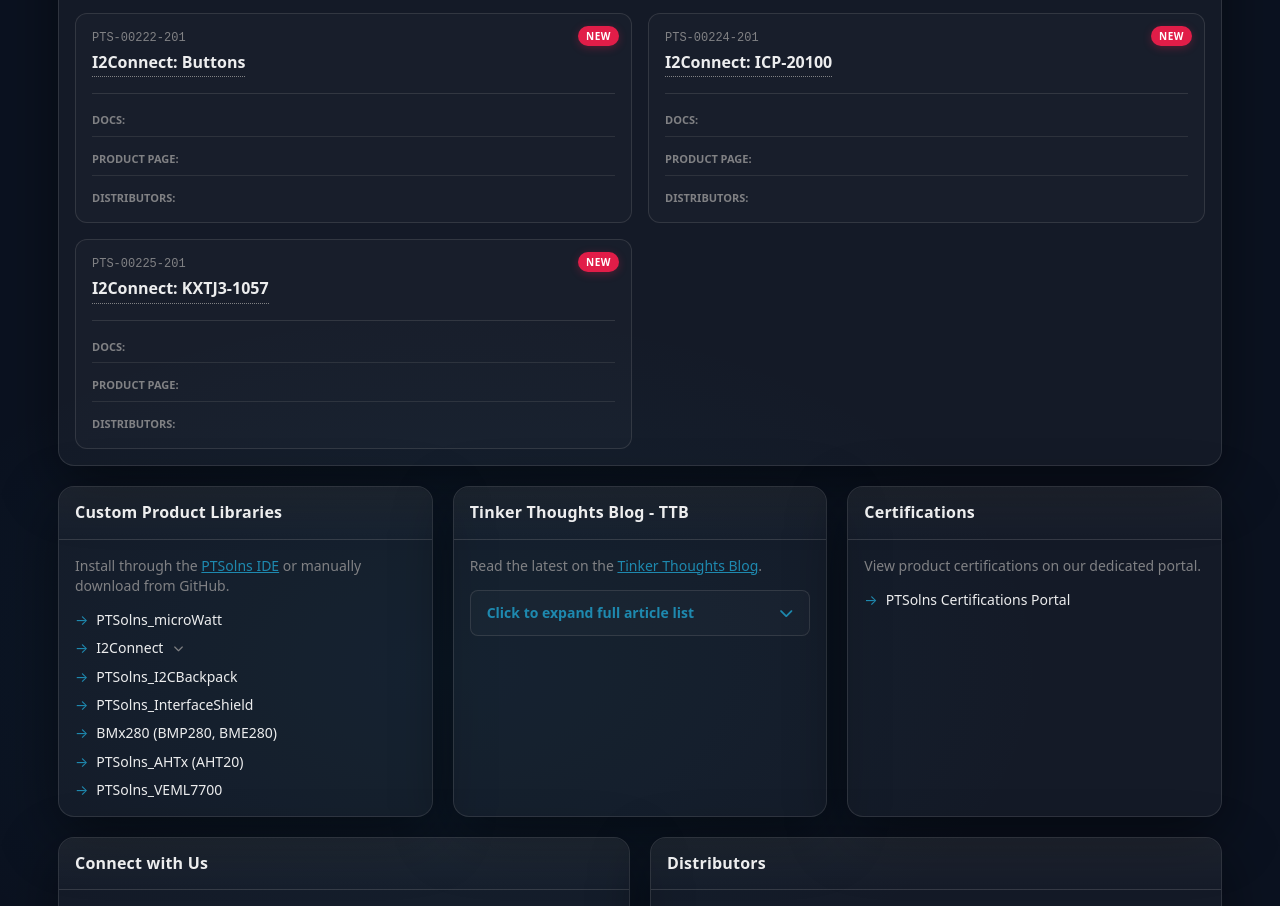
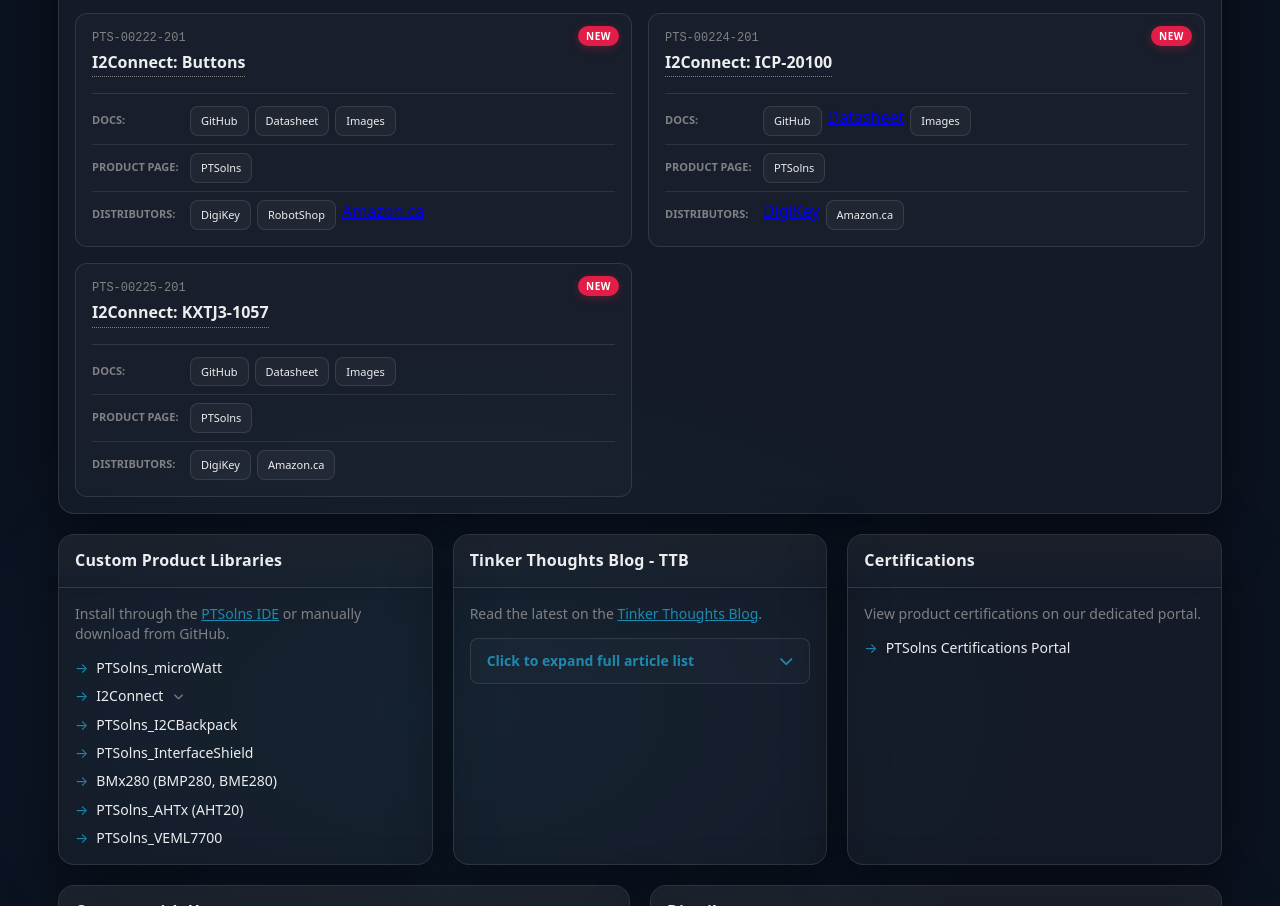
Before and after one commit to PTSolns/docs, a plain HTML site: page index.html in a window 1280 px wide. Shown: the part 4819-5725 px from the top of the page. Drawn offline with Linux system fonts and the light colour scheme; grey boxes are pictures that could not be loaded.

Commit message:
Update links in index.html for documentation and products

```diff
--- a/index.html
+++ b/index.html
@@ -1227,18 +1227,18 @@
               </div>
               <div class="link-group-container">
                 <div class="link-row"><span class="group-label">Docs:</span><div class="btn-wrap">
-                  <!-- <a href="REPLACE_GITHUB_LINK" target="_blank" class="action-btn">GitHub</a> -->
-                  <!-- <a href="REPLACE_DATASHEET_LINK" target="_blank" class="action-btn">Datasheet</a> -->
-                  <!-- <a href="REPLACE_IMAGES_LINK" target="_blank" class="action-btn">Images</a> -->
+                  <a href="https://github.com/PTSolns/docs/tree/58c65e3de1f2869be5a8012c3b66c00932d9db5c/Products/PTS-00225_I2Connect_KXTJ3-1057" target="_blank" class="action-btn">GitHub</a>
+                  <a href="http://docs.ptsolns.com/Products/PTS-00225_I2Connect_KXTJ3-1057/Datasheet/Datasheet_PTS-00225_I2Connect_KXTJ3_1057.pdf" target="_blank" class="action-btn">Datasheet</a>
+                  <a href="https://github.com/PTSolns/docs/tree/58c65e3de1f2869be5a8012c3b66c00932d9db5c/Products/PTS-00225_I2Connect_KXTJ3-1057/Images" target="_blank" class="action-btn">Images</a>
                   <!-- <a href="REPLACE_3D_MODEL_LINK" target="_blank" class="action-btn">3D Model</a> -->
                 </div></div>
                 <div class="link-row"><span class="group-label">Product Page:</span><div class="btn-wrap">
-                  <!-- <a href="REPLACE_PTSOLNS_LINK" target="_blank" class="action-btn">PTSolns</a> -->
-                </div></div>
-                <div class="link-row"><span class="group-label">Distributors:</span><div class="btn-wrap">
-                  <!-- <a href="REPLACE_DIGIKEY_LINK" target="_blank" class="action-btn">DigiKey</a> -->
+                  <a href="https://ptsolns.com/products/i2connect-kxtj3-1057" target="_blank" class="action-btn">PTSolns</a>
+                </div></div>
+                <div class="link-row"><span class="group-label">Distributors:</span><div class="btn-wrap">
+                  <a href="https://www.digikey.ca/short/9vhpz0rn" target="_blank" class="action-btn">DigiKey</a>
                   <!-- <a href="REPLACE_ROBOTSHOP_LINK" target="_blank" class="action-btn">RobotShop</a> -->
-                  <!-- <a href="REPLACE_AMAZON_CA_LINK" target="_blank" class="action-btn">Amazon.ca</a> -->
+                  <a href="https://a.co/d/09Z8sAhR" target="_blank" class="action-btn">Amazon.ca</a>
                 </div></div>
               </div>
             </div>
@@ -1287,18 +1287,18 @@
               </div>
               <div class="link-group-container">
                 <div class="link-row"><span class="group-label">Docs:</span><div class="btn-wrap">
-                  <!-- <a href="REPLACE_GITHUB_LINK" target="_blank" class="action-btn">GitHub</a> -->
-                  <!-- <a href="REPLACE_DATASHEET_LINK" target="_blank" class="action-btn">Datasheet</a> -->
-                  <!-- <a href="REPLACE_IMAGES_LINK" target="_blank" class="action-btn">Images</a> -->
+                  <a href="https://github.com/PTSolns/docs/tree/58c65e3de1f2869be5a8012c3b66c00932d9db5c/Products/PTS-00222_I2Connect_Buttons" target="_blank" class="action-btn">GitHub</a>
+                  <a href="https://docs.ptsolns.com/Products/PTS-00222_I2Connect_Buttons/Datasheet/Datasheet_PTS-00222-201_I2Connect_Buttons.pdf" target="_blank" class="action-btn">Datasheet</a>
+                  <a href="https://github.com/PTSolns/docs/tree/58c65e3de1f2869be5a8012c3b66c00932d9db5c/Products/PTS-00222_I2Connect_Buttons/Images" class="action-btn">Images</a>
                   <!-- <a href="REPLACE_3D_MODEL_LINK" target="_blank" class="action-btn">3D Model</a> -->
                 </div></div>
                 <div class="link-row"><span class="group-label">Product Page:</span><div class="btn-wrap">
-                  <!-- <a href="REPLACE_PTSOLNS_LINK" target="_blank" class="action-btn">PTSolns</a> -->
-                </div></div>
-                <div class="link-row"><span class="group-label">Distributors:</span><div class="btn-wrap">
-                  <!-- <a href="REPLACE_DIGIKEY_LINK" target="_blank" class="action-btn">DigiKey</a> -->
-                  <!-- <a href="REPLACE_ROBOTSHOP_LINK" target="_blank" class="action-btn">RobotShop</a> -->
-                  <!-- <a href="REPLACE_AMAZON_CA_LINK" target="_blank" class="action-btn">Amazon.ca</a> -->
+                   <a href="https://ptsolns.com/products/i2connect-buttons" target="_blank" class="action-btn">PTSolns</a>
+                </div></div>
+                <div class="link-row"><span class="group-label">Distributors:</span><div class="btn-wrap">
+                  <a href="https://www.digikey.ca/short/8pzncmzz" class="action-btn">DigiKey</a>
+                  <a href="REPLACE_ROBOTSHOP_LINK" target="_blank" class="action-btn">RobotShop</a>
+                  <a href="https://a.co/d/0a4lnazt">Amazon.ca</a>
                 </div></div>
               </div>
             </div>
@@ -1310,25 +1310,25 @@
                 <span class="sku">PTS-00224-201</span>
                 <span class="product-trigger">I2Connect: ICP-20100
                   <div class="hover-popup">
-                    <img src="http://docs.ptsolns.com/Products/PTS-00224_I2Connect_ICP-20100/Images/PTS-00224-201_Cover.JPG" alt="I2Connect ICP-20100">
+                    <img src="https://docs.ptsolns.com/Products/PTS-00224_I2Connect_ICP-20100/Images/PTS-00224-201_Cover.JPG" alt="I2Connect ICP-20100">
                     <div class="popup-desc">Barometric pressure and Temperature sensor</div>
                   </div>
                 </span>
               </div>
               <div class="link-group-container">
                 <div class="link-row"><span class="group-label">Docs:</span><div class="btn-wrap">
-                  <!-- <a href="REPLACE_GITHUB_LINK" target="_blank" class="action-btn">GitHub</a> -->
-                  <!-- <a href="REPLACE_DATASHEET_LINK" target="_blank" class="action-btn">Datasheet</a> -->
-                  <!-- <a href="REPLACE_IMAGES_LINK" target="_blank" class="action-btn">Images</a> -->
+                  <a href="https://github.com/PTSolns/docs/tree/main/Products/PTS-00224_I2Connect_ICP-20100" class="action-btn">GitHub</a>
+                  <a href="https://docs.ptsolns.com/Products/PTS-00224_I2Connect_ICP-20100/Datasheet/Datasheet_PTS-00224_I2Connect_ICP_20100.pdf">Datasheet</a>
+                  <a href="https://github.com/PTSolns/docs/tree/58c65e3de1f2869be5a8012c3b66c00932d9db5c/Products/PTS-00224_I2Connect_ICP-20100/Images" target="_blank" class="action-btn">Images</a>
                   <!-- <a href="REPLACE_3D_MODEL_LINK" target="_blank" class="action-btn">3D Model</a> -->
                 </div></div>
                 <div class="link-row"><span class="group-label">Product Page:</span><div class="btn-wrap">
-                  <!-- <a href="REPLACE_PTSOLNS_LINK" target="_blank" class="action-btn">PTSolns</a> -->
-                </div></div>
-                <div class="link-row"><span class="group-label">Distributors:</span><div class="btn-wrap">
-                  <!-- <a href="REPLACE_DIGIKEY_LINK" target="_blank" class="action-btn">DigiKey</a> -->
+                   <a href="https://ptsolns.com/products/i2connect-icp-20100" target="_blank" class="action-btn">PTSolns</a>
+                </div></div>
+                <div class="link-row"><span class="group-label">Distributors:</span><div class="btn-wrap">
+                 <a href="https://www.digikey.ca/short/f5wfvm77">DigiKey</a>
                   <!-- <a href="REPLACE_ROBOTSHOP_LINK" target="_blank" class="action-btn">RobotShop</a> -->
-                  <!-- <a href="REPLACE_AMAZON_CA_LINK" target="_blank" class="action-btn">Amazon.ca</a> -->
+                  <a href="https://a.co/d/05fKJj12" class="action-btn">Amazon.ca</a>
                 </div></div>
               </div>
             </div>
```
